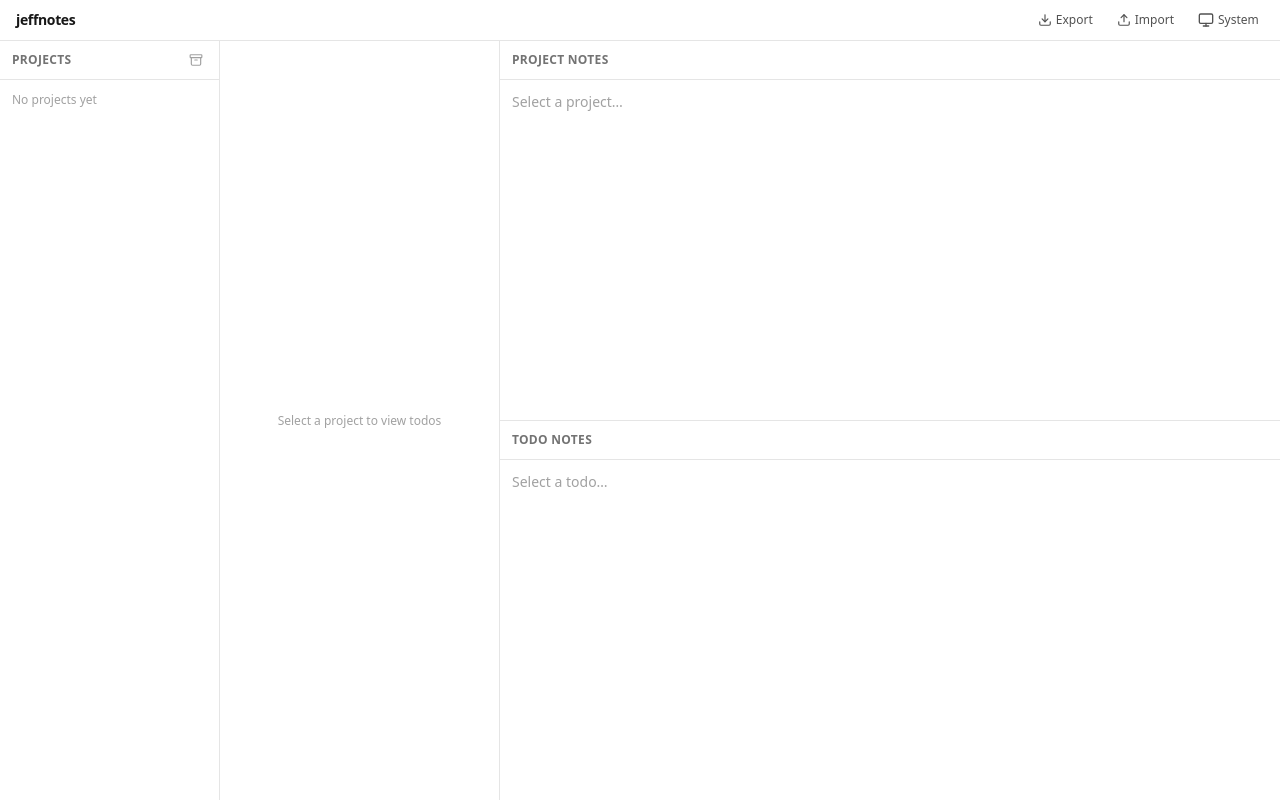
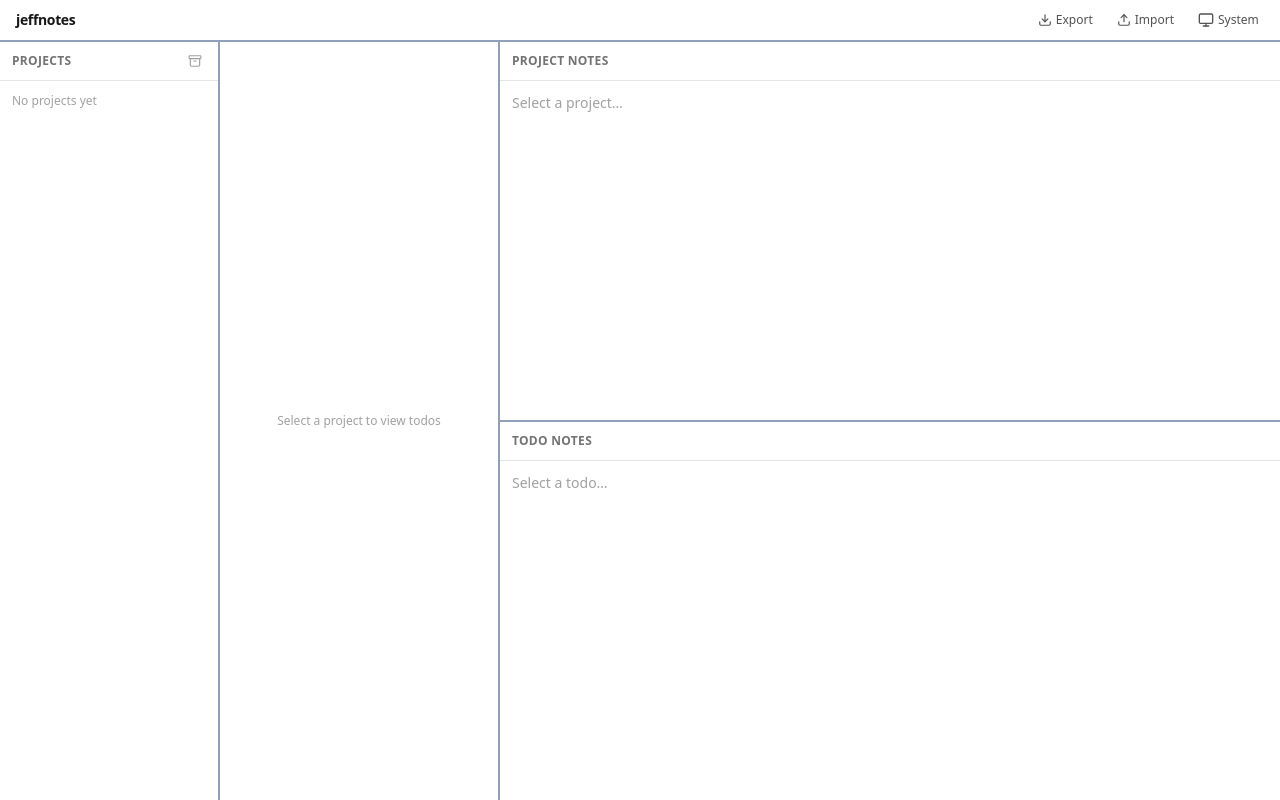
Before and after one commit to jeffgord/jeffnotes, a React (Vite) app: page / in a window 1280 px wide. Built offline with nearby package versions, Linux system fonts and the light colour scheme.

Commit message:
Enhance UI styling: update border styles for consistency across components with new slate color scheme.

```diff
--- a/src/App.tsx
+++ b/src/App.tsx
@@ -27,10 +27,10 @@ export default function App() {
     <div className="flex flex-col h-screen bg-white dark:bg-neutral-900 text-neutral-900 dark:text-neutral-100">
       <Header />
       <div className="flex flex-1 overflow-hidden">
-        <div className="w-[220px] shrink-0 border-r border-neutral-200 dark:border-neutral-700 flex flex-col overflow-hidden">
+        <div className="w-[220px] shrink-0 border-r-2 border-slate-400 dark:border-slate-600 flex flex-col overflow-hidden">
           <ProjectsPanel />
         </div>
-        <div className="w-[280px] shrink-0 border-r border-neutral-200 dark:border-neutral-700 flex flex-col overflow-hidden">
+        <div className="w-[280px] shrink-0 border-r-2 border-slate-400 dark:border-slate-600 flex flex-col overflow-hidden">
           <TodosPanel />
         </div>
         <div className="flex-1 flex flex-col overflow-hidden">
--- a/src/components/Header.tsx
+++ b/src/components/Header.tsx
@@ -57,7 +57,7 @@ export default function Header() {
   }
 
   return (
-    <header className="flex items-center justify-between px-4 py-2 border-b border-neutral-200 dark:border-neutral-700 bg-white dark:bg-neutral-900 shrink-0">
+    <header className="flex items-center justify-between px-4 py-2 border-b-2 border-slate-400 dark:border-slate-600 bg-white dark:bg-neutral-900 shrink-0">
       <h1 className="text-sm font-semibold tracking-tight text-neutral-900 dark:text-neutral-100">
         jeffnotes
       </h1>
--- a/src/components/notes/NotesPanel.tsx
+++ b/src/components/notes/NotesPanel.tsx
@@ -33,7 +33,7 @@ export default function NotesPanel() {
         />
       </div>
 
-      <div className="border-t border-neutral-200 dark:border-neutral-700" />
+      <div className="border-t-2 border-slate-400 dark:border-slate-600" />
 
       {/* Todo notes */}
       <div className="flex flex-col flex-1 overflow-hidden">
```
